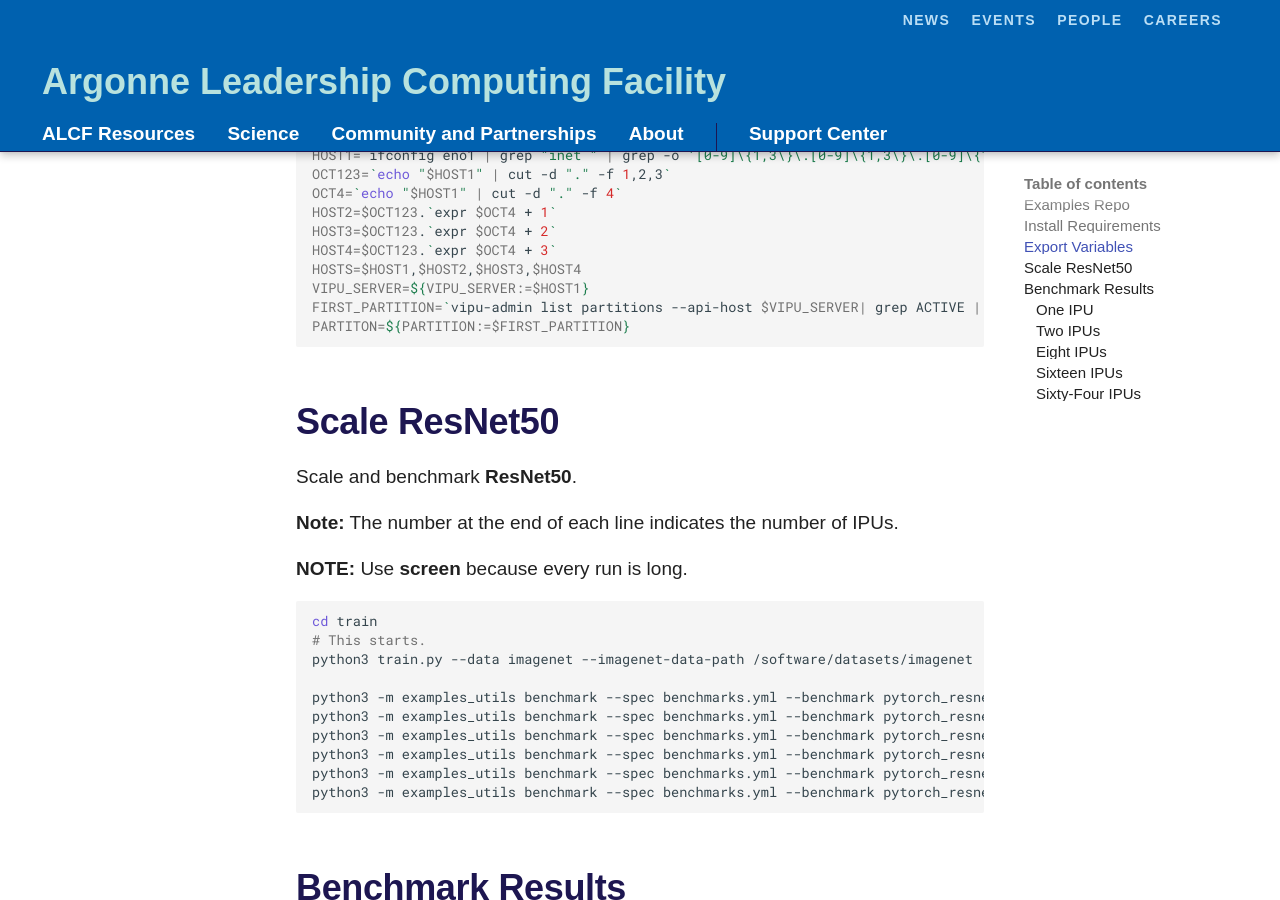
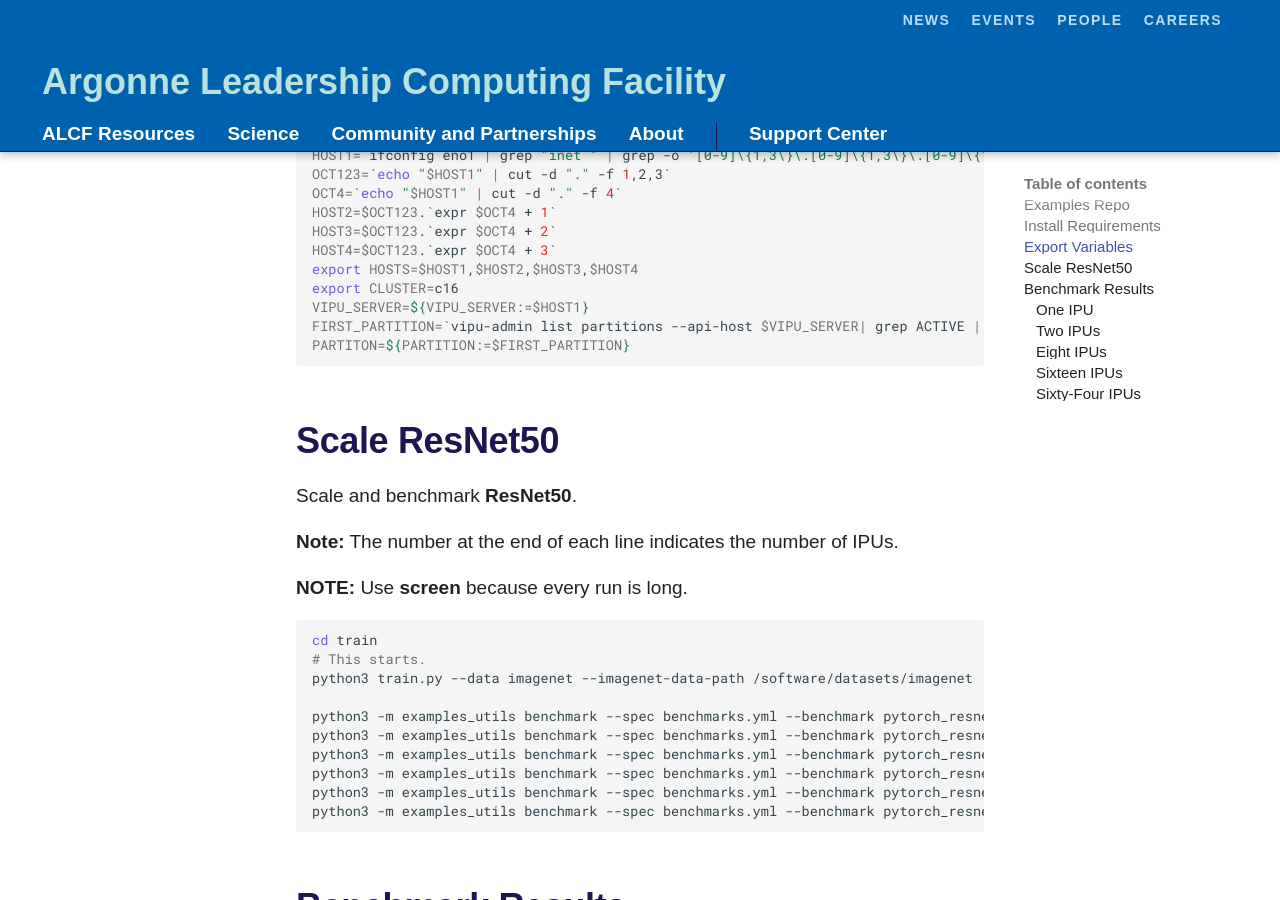
Before and after one commit to argonne-lcf/ai-testbed-userdocs, an MkDocs documentation site: the page built from docs/graphcore/Scaling-ResNet50.md, in a window 1280 px wide and 900 px high, scrolled down 1023 px. Built offline with MkDocs 1.6.1 and Material for MkDocs 9.7.7, drawn with Linux system fonts in a browser that asks for light colours; some web fonts are replaced; comment, search, counter and statistics services are not loaded.

Commit message:
Working Scaling ResNet50.

```diff
--- a/docs/graphcore/Scaling-ResNet50.md
+++ b/docs/graphcore/Scaling-ResNet50.md
@@ -37,7 +37,8 @@ OCT4=`echo "$HOST1" | cut -d "." -f 4`
 HOST2=$OCT123.`expr $OCT4 + 1`
 HOST3=$OCT123.`expr $OCT4 + 2`
 HOST4=$OCT123.`expr $OCT4 + 3`
-HOSTS=$HOST1,$HOST2,$HOST3,$HOST4
+export HOSTS=$HOST1,$HOST2,$HOST3,$HOST4
+export CLUSTER=c16
 VIPU_SERVER=${VIPU_SERVER:=$HOST1}
 FIRST_PARTITION=`vipu-admin list partitions --api-host $VIPU_SERVER| grep ACTIVE | cut -d '|' -f 3 | cut -d ' ' -f 2 | head -1`
 PARTITON=${PARTITION:=$FIRST_PARTITION}
```
